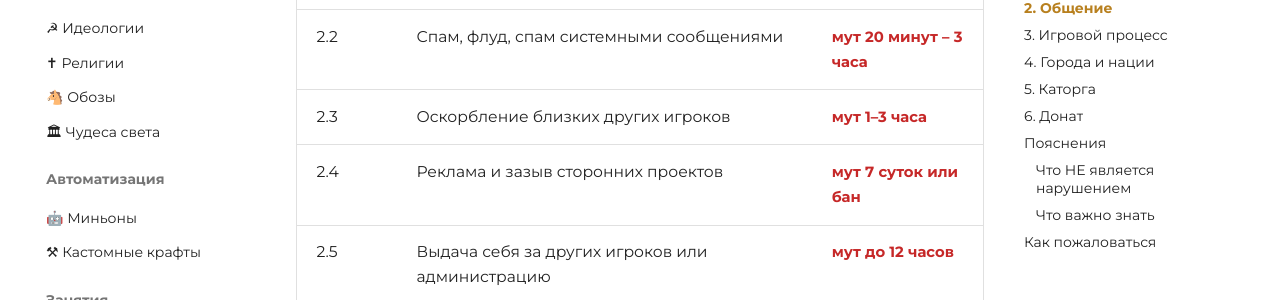
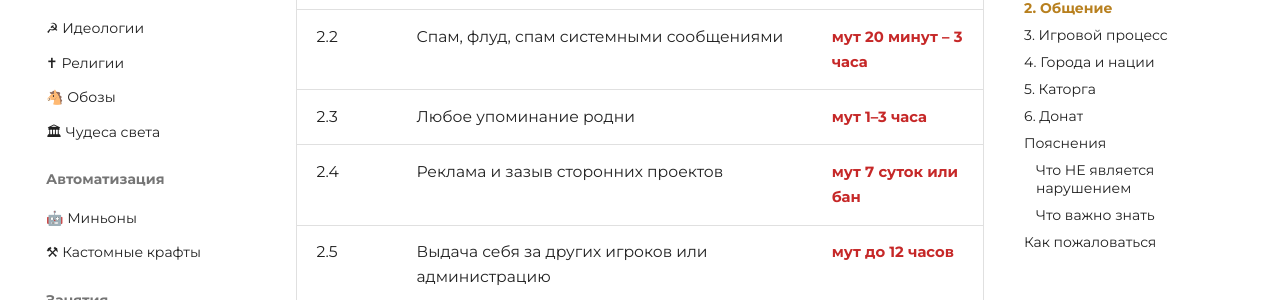
Before and after one commit to zixSSSed/NationRise-Wiki-RU, an MkDocs documentation site: the page built from docs/rules.md, in a window 1280 px wide and 900 px high, scrolled down 2203 px. Shown: the part 153-453 px from the top of the window. Built offline with MkDocs 1.6.1 and Material for MkDocs 9.7.7, drawn with Linux system fonts in a browser that asks for light colours.

Commit message:
Update rules.md

```diff
--- a/docs/rules.md
+++ b/docs/rules.md
@@ -47,7 +47,7 @@
 |---|---|---|
 | 2.1 | Оскорбления и травля других игроков, провокация на оскорбление | <span class="nak">мут 20 минут – 24 часа</span> |
 | 2.2 | Спам, флуд, спам системными сообщениями | <span class="nak">мут 20 минут – 3 часа</span> |
-| 2.3 | Оскорбление близких других игроков | <span class="nak">мут 1–3 часа</span> |
+| 2.3 | Любое упоминание родни | <span class="nak">мут 1–3 часа</span> |
 | 2.4 | Реклама и зазыв сторонних проектов | <span class="nak">мут 7 суток или бан</span> |
 | 2.5 | Выдача себя за других игроков или администрацию | <span class="nak">мут до 12 часов</span> |
 | 2.6 | Травля по половым признакам | <span class="nak">мут 20 минут – 24 часа</span> |
```
